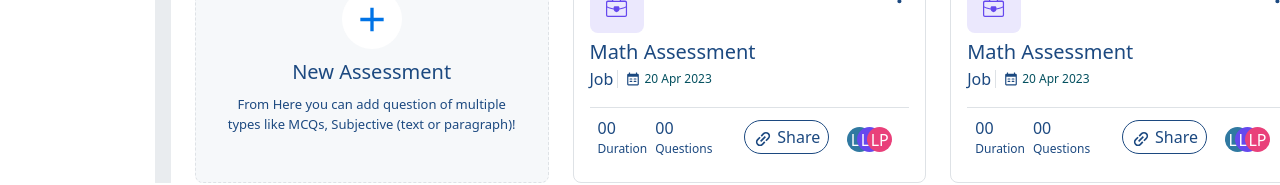
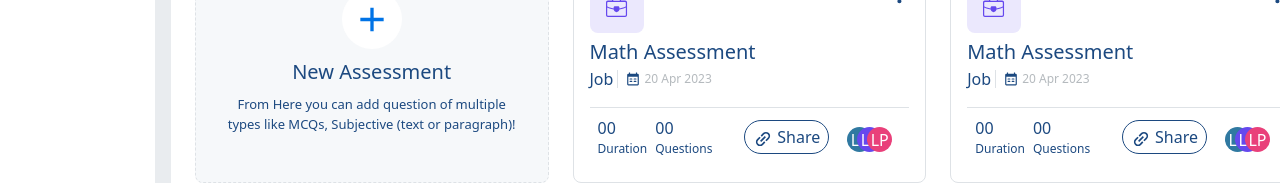
Before and after one commit to aaru2599/Unstop-Assignment, a React (Vite) app: page / in a window 1280 px wide. Shown: the part 367-552 px from the top of the page. Built offline with nearby package versions, Linux system fonts and the light colour scheme.

Commit message:
Fix card styling

```diff
--- a/src/Components/Assisment/Atoms/MathAssessment.jsx
+++ b/src/Components/Assisment/Atoms/MathAssessment.jsx
@@ -26,9 +26,9 @@ const MathAssessment = ({ props }) => {
                     <div className='fw-medium fs-5'>{assName}</div>
                     <div className='d-flex gap-1 align-items-center'>
                         <div className='text-capitalize fw-medium '>{title}</div>
-                        <div className='d-flex gap-1 text-center align-items-center border-start text-info-emphasis fw-medium px-2' style={{ fontSize: "12px" }}>
+                        <div className='d-flex gap-1 text-center align-items-center border-start  fw-medium px-2' style={{ fontSize: "12px" }}>
                             <div className='d-flex'><CalenderIcon /></div>
-                            <div>{date}</div>
+                            <div className=' text-secondary text-opacity-50'>{date}</div>
 
                         </div>
                     </div>
```
